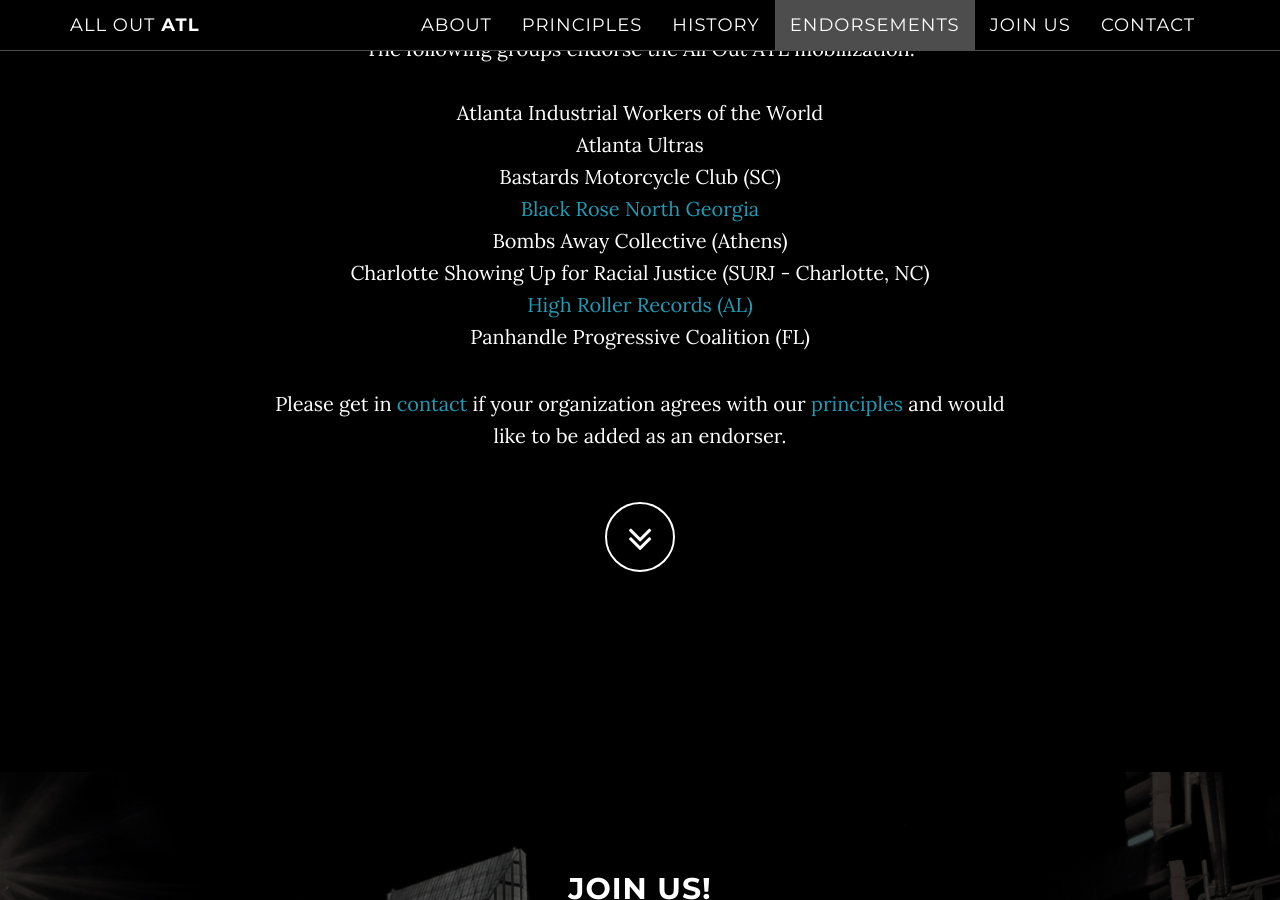
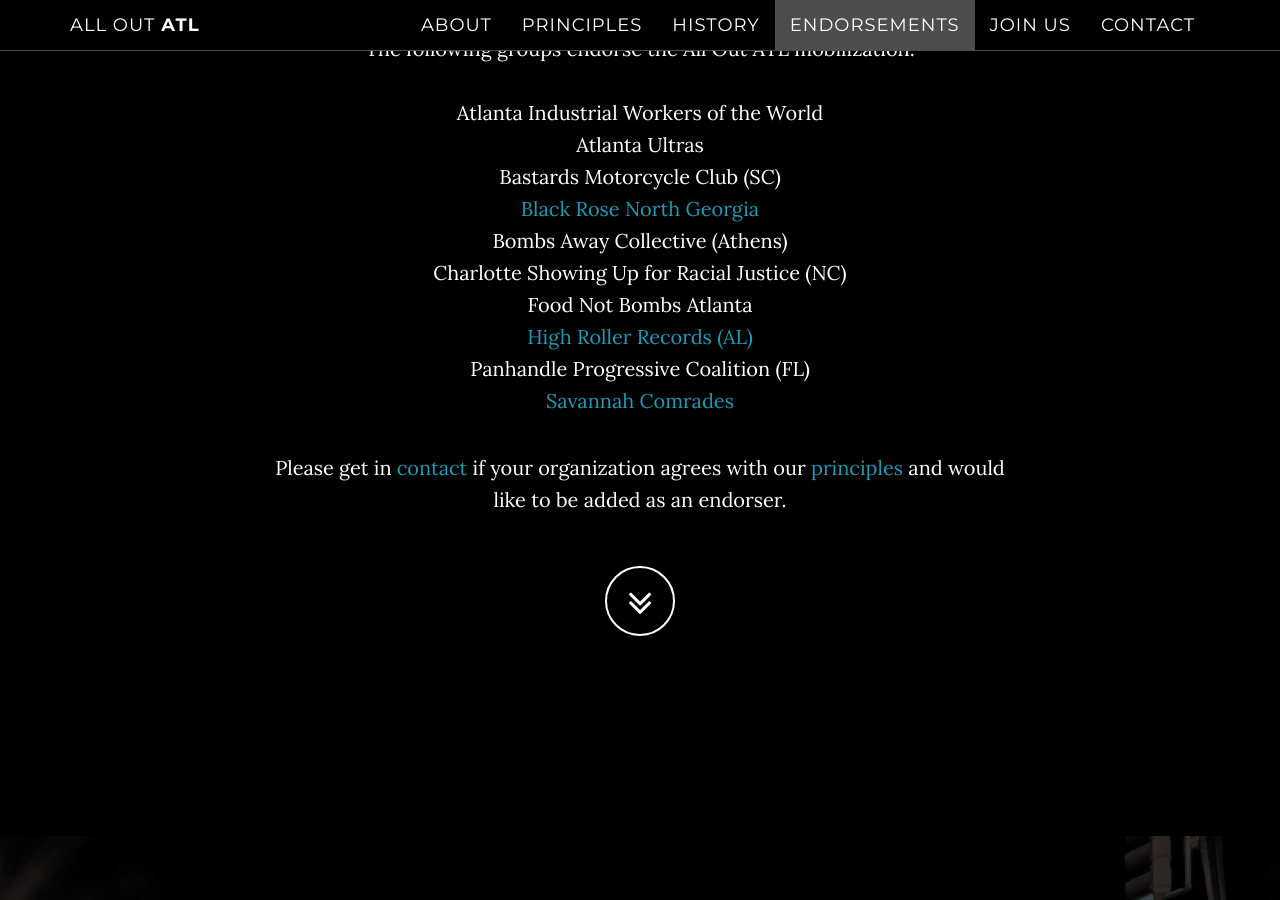
Before and after one commit to marthavandella/heat-wave, a Jekyll site: the page built from index.html, in a window 1280 px wide and 900 px high, scrolled down 4098 px. Built offline with Jekyll 4.4.1, drawn with Linux system fonts in a browser that asks for light colours.

Commit message:
added savannah comrades and other endorsements

```diff
--- a/_includes/endorsements.html
+++ b/_includes/endorsements.html
@@ -10,9 +10,11 @@
 		Bastards Motorcycle Club (SC)<br>
 		<a href ="http://makingnoiseinthesouth.com/index.php/category/about-us/black-rose-north-georgia/"> Black Rose North Georgia </a><br>
 		Bombs Away Collective (Athens)<br>
-		Charlotte Showing Up for Racial Justice (SURJ - Charlotte, NC)<br>
+		Charlotte Showing Up for Racial Justice (NC)<br>
+    Food Not Bombs Atlanta<br>
 		<a href="https://twitter.com/highrollercrew"> High Roller Records (AL)</a><br>
 		Panhandle Progressive Coalition (FL)<br>
+    <a href="https://www.facebook.com/SavannahComrades">Savannah Comrades</a><br>
 
 		<p>Please get in <a href="#contact" class="page-scroll">contact</a> if your organization agrees with our <a href="#principles" class="page-scroll">principles</a> and would like to be added as an endorser.</p>
 
```
Also changed, not shown: 4 other files.
